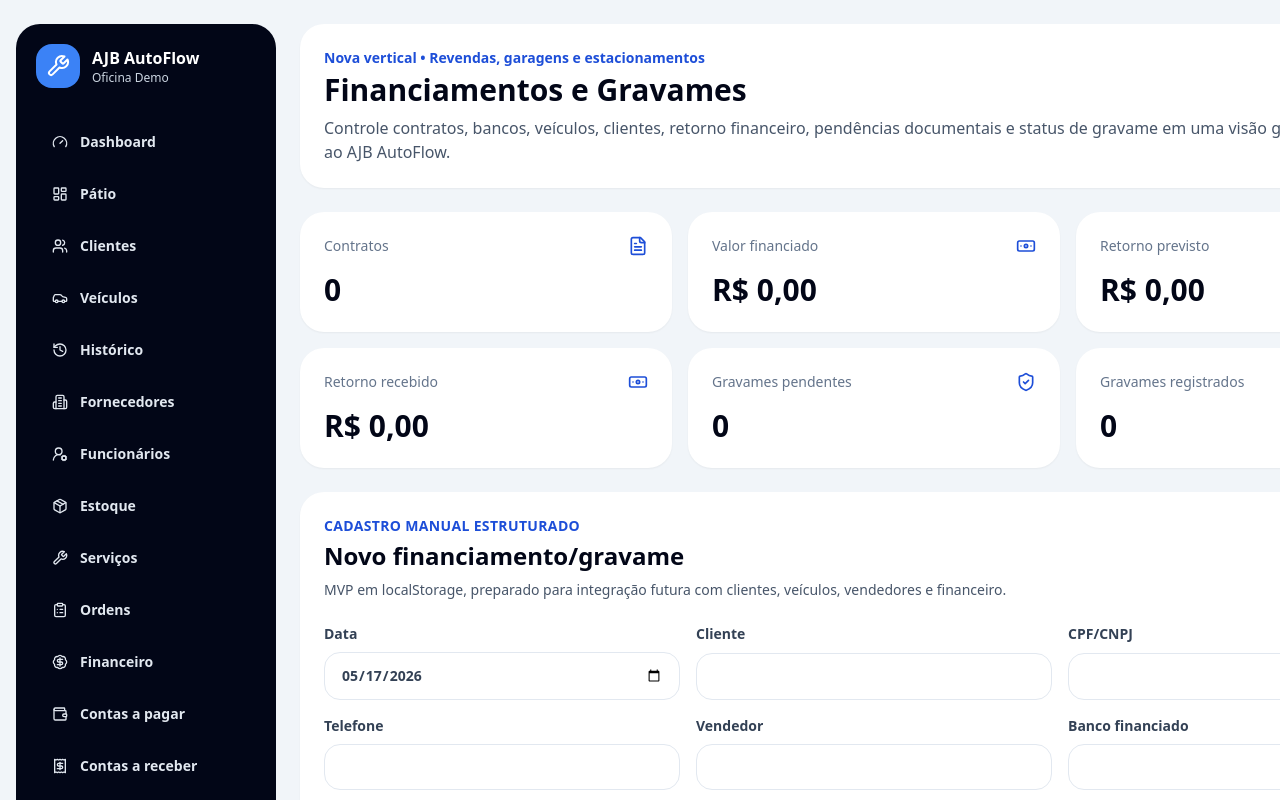
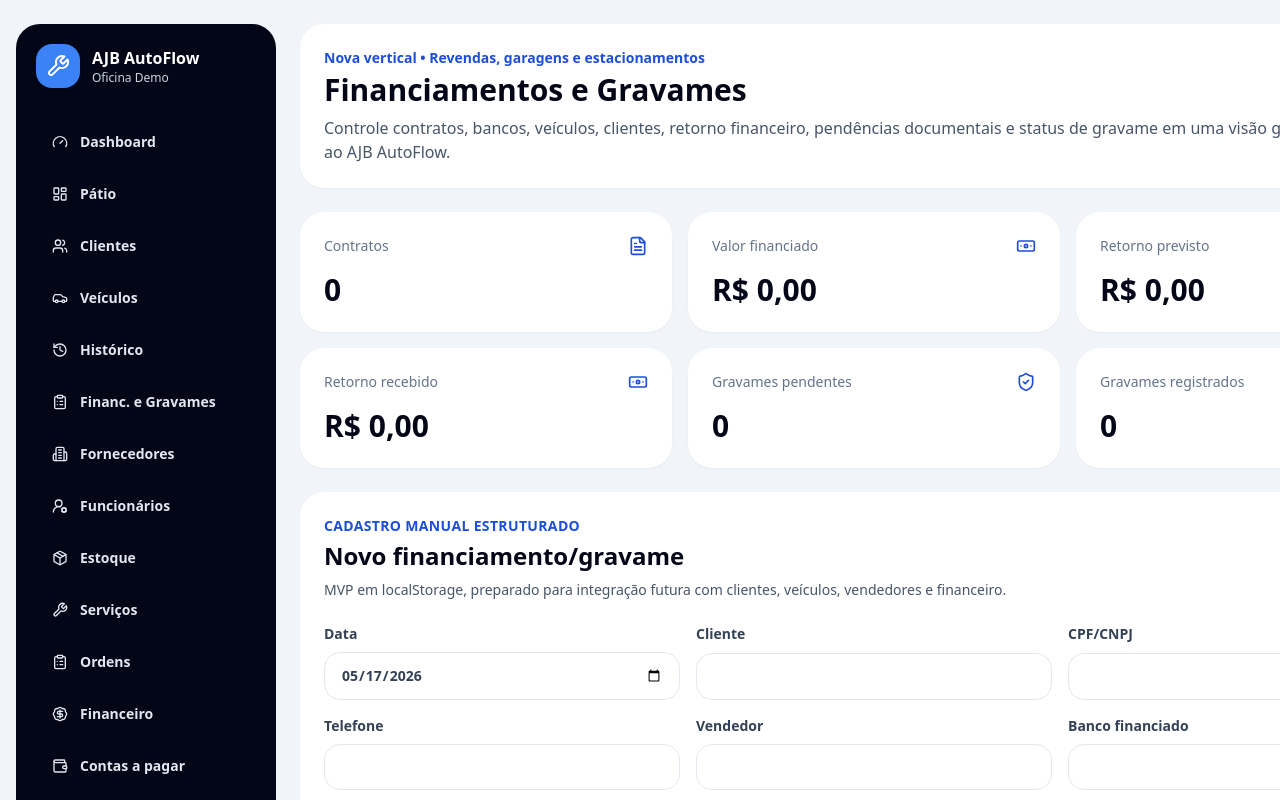
Before and after one commit to anjobrito/ajb-autoflow, a Next.js app: page /financiamentos-gravames in a window 1280 px wide. Shown: the top 800 px of the page. Built offline with nearby package versions, Linux system fonts and the light colour scheme.

Commit message:
Add vehicle financing link to navigation

```diff
--- a/components/app-shell.tsx
+++ b/components/app-shell.tsx
@@ -7,6 +7,7 @@ const menu = [
   { label: "Clientes", href: "/clientes", icon: Users },
   { label: "Veículos", href: "/veiculos", icon: Car },
   { label: "Histórico", href: "/historico-veiculo", icon: History },
+  { label: "Financ. e Gravames", href: "/financiamentos-gravames", icon: ClipboardList },
   { label: "Fornecedores", href: "/fornecedores", icon: Building2 },
   { label: "Funcionários", href: "/funcionarios", icon: UserRoundCog },
   { label: "Estoque", href: "/produtos", icon: Package },
```
